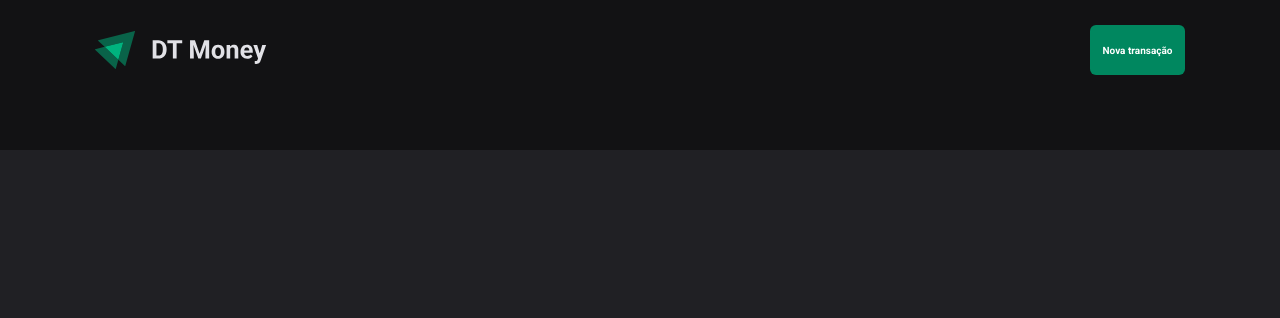
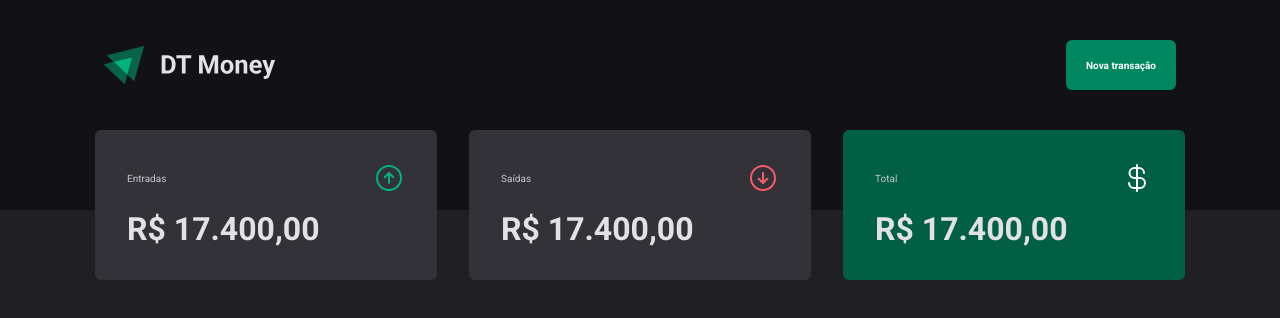
Before and after one commit to ayhamyza/DT---Money, a React (Vite) app: page / in a window 1280 px wide. Shown: the top 318 px of the page. Built offline with nearby package versions, Linux system fonts and the light colour scheme.

Commit message:
Component: Summary.

```diff
--- a/package.json
+++ b/package.json
@@ -10,6 +10,7 @@
     "preview": "vite preview"
   },
   "dependencies": {
+    "phosphor-react": "^1.4.1",
     "react": "^18.2.0",
     "react-dom": "^18.2.0",
     "styled-components": "^6.1.11"
--- a/src/components/Header/styles.ts
+++ b/src/components/Header/styles.ts
@@ -2,14 +2,14 @@
 
 export const HeaderContainer = styled.header`
   background: ${props => props.theme["gray-900"]};
-  padding: 2.5rem 0 7.5rem;
+  padding: 4.0rem 0 12.0rem;
 `;
 
 export const HeaderContent = styled.div`
   width: 100%;
   max-width: 1120px;
   margin: 0 auto;
-  padding: 0 1.5rem;
+  padding: 0 2.4rem;
   display: flex;
   justify-content: space-between;
   align-items: center;
@@ -21,7 +21,7 @@
   background: ${props => props.theme["green-500"]};
   color: ${props => props.theme["white"]};
   font-weight: bold;
-  padding: 0 1.25rem;
+  padding: 0 2.0rem;
   border-radius: 6px;
   cursor: pointer;
   &:hover {
--- /dev/null
+++ b/src/components/Summary/index.tsx
@@ -0,0 +1,35 @@
+import { ArrowCircleDown, ArrowCircleUp, CurrencyDollar } from "phosphor-react";
+import { SummaryCard, SummaryContainer } from "./styles";
+
+export function Summary() {
+  return (
+    <SummaryContainer>
+      <SummaryCard>
+        <header>
+          <span>Entradas</span>
+          <ArrowCircleUp size={32} color="#00b37e" />
+        </header>
+
+        <strong>R$ 17.400,00</strong>
+      </SummaryCard>
+
+      <SummaryCard>
+        <header>
+          <span>Saídas</span>
+          <ArrowCircleDown size={32} color="#f75a68" />
+        </header>
+
+        <strong>R$ 17.400,00</strong>
+      </SummaryCard>
+
+      <SummaryCard variant="green">
+        <header>
+          <span>Total</span>
+          <CurrencyDollar size={32} color="#fff" />
+        </header>
+
+        <strong>R$ 17.400,00</strong>
+      </SummaryCard>
+    </SummaryContainer>
+  );
+}
--- /dev/null
+++ b/src/components/Summary/styles.ts
@@ -0,0 +1,39 @@
+import styled, { css } from "styled-components";
+
+
+export const SummaryContainer = styled.section`
+  width: 100%;
+  max-width: 1120px;
+  margin: 0 auto;
+  padding: 0 1.5rem;
+  display: grid;
+  grid-template-columns: repeat(3, 1fr);
+  gap: 3.2rem;
+  margin-top: -8.0rem;
+`;
+
+
+interface SummaryCardProps {
+  variant?: "green"
+}
+
+
+export const SummaryCard = styled.div<SummaryCardProps>`
+  background: ${props => props.theme["gray-600"]};
+  border-radius: 6px;
+  padding: 3.2rem;
+  header {
+    display: flex;
+    align-items: center;
+    justify-content: space-between;
+    color: ${props => props.theme["gray-300"]};
+  }
+  strong {
+    display: block;
+    margin-top: 1.6rem;
+    font-size: 3.2rem;
+  }
+  ${props => props.variant === "green" && css`
+    background: ${props.theme["green-700"]}
+  `}
+`;
--- a/src/pages/Transactions/index.tsx
+++ b/src/pages/Transactions/index.tsx
@@ -1,9 +1,11 @@
 import { Header } from "../../components/Header";
+import { Summary } from "../../components/Summary";
 
 export function Transactions() {
   return (
     <div>
       <Header />
+      <Summary />
     </div>
   );
 }
```
Also changed, not shown: 1 other file (tests, documents, lock files or other folders).
